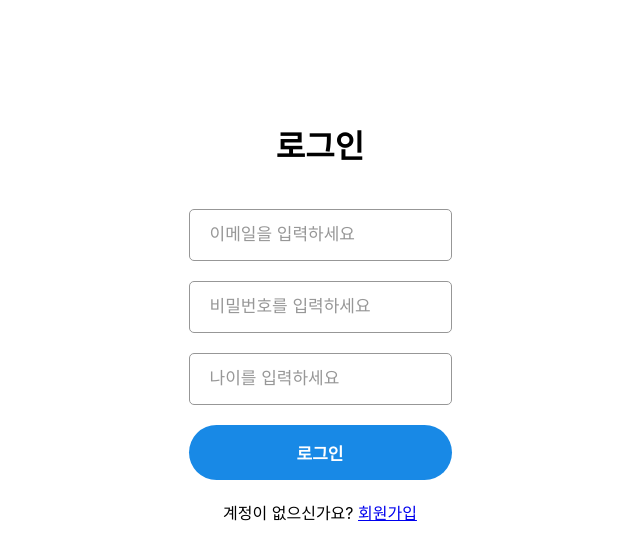
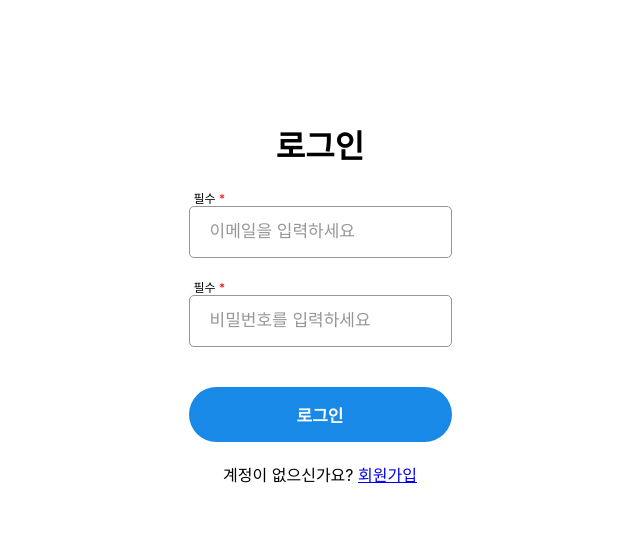
Before and after one commit to moonhopark/react-beginner-class-example, a React (Create React App) app: page / in a window 1280 px wide. Shown: the top 560 px of the page, without its empty margins (320-960 px from the left). Built offline with nearby package versions, Linux system fonts and the light colour scheme; the HTML template or start-up script is replaced by a standard one.

Commit message:
feat: 회원가입 폼 수정

```diff
--- a/src/components/SignInForm.jsx
+++ b/src/components/SignInForm.jsx
@@ -7,7 +7,6 @@ import './style.css';
 const SigninForm = () => {
   const [email, setEmail] = useState('');
   const [password, setPassword] = useState('');
-  const [age, setAge] = useState('');
 
   const handleChangeEmail = (e) => {
     setEmail(e.target.value);
@@ -16,13 +15,9 @@ const SigninForm = () => {
     setPassword(e.target.value);
   };
 
-  const handleChangeAge = (e) => {
-    setAge(e.target.value);
-  };
-
   const handleSubmit = (e) => {
     e.preventDefault();
-    console.log('제출', { email, password, age });
+    console.log('제출', { email, password });
   };
 
   return (
@@ -31,7 +26,6 @@ const SigninForm = () => {
       <form className="form" onSubmit={handleSubmit}>
         <Input value={email} onChange={handleChangeEmail} required type="email" placeholder="이메일을 입력하세요" />
         <Input value={password} onChange={handleChangePassword} required type="password" placeholder="비밀번호를 입력하세요" />
-        <Input value={age} onChange={handleChangeAge} type="number" placeholder="나이를 입력하세요" />
         <button className="form-button" type="submit">
           로그인
         </button>
--- a/src/components/SignUpForm.jsx
+++ b/src/components/SignUpForm.jsx
@@ -7,6 +7,7 @@ const SignupForm = () => {
   const [email, setEmail] = useState('');
   const [password, setPassword] = useState('');
   const [passwordCheck, setPasswordCheck] = useState('');
+  const [name, setName] = useState('');
   const [age, setAge] = useState('');
 
   const handleChangeEmail = (e) => {
@@ -18,6 +19,10 @@ const SignupForm = () => {
 
   const handleChangePasswordCheck = (e) => {
     setPasswordCheck(e.target.value);
+  };
+
+  const handleChangeName = (e) => {
+    setName(e.target.value);
   };
 
   const handleChangeAge = (e) => {
@@ -33,16 +38,32 @@ const SignupForm = () => {
     <div className="form-wrapper">
       <h1>회원가입</h1>
       <form className="form" onSubmit={handleSubmit}>
-        <Input value={email} onChange={handleChangeEmail} required type="email" placeholder="이메일을 입력하세요" />
-        <Input value={password} onChange={handleChangePassword} required type="password" placeholder="비밀번호를 입력하세요" />
         <Input
+          title="이메일"
+          value={email}
+          onChange={handleChangeEmail}
+          required
+          type="email"
+          placeholder="이메일을 입력하세요"
+        />
+        <Input
+          title="비밀번호"
+          value={password}
+          onChange={handleChangePassword}
+          required
+          type="password"
+          placeholder="비밀번호를 입력하세요"
+        />
+        <Input
+          title="비밀번호 재확인"
           value={passwordCheck}
           onChange={handleChangePasswordCheck}
           required
           type="password"
-          placeholder="비밀번호를 입력하세요"
+          placeholder="비밀번호를 다시 입력하세요"
         />
-        <Input value={age} onChange={handleChangeAge} type="number" placeholder="나이를 입력하세요" />
+        <Input title="이름" value={name} onChange={handleChangeName} type="text" placeholder="이름을 입력하세요" />
+        <Input title="나이" value={age} onChange={handleChangeAge} type="number" placeholder="나이를 입력하세요" />
         <button className="form-button" type="submit">
           가입하기
         </button>
--- a/src/components/common/Input.jsx
+++ b/src/components/common/Input.jsx
@@ -1,9 +1,20 @@
 import React from 'react';
 
-const Input = ({ name, value, onChange, required, type, placeholder, autoComplete }) => {
+import styles from './style.module.css';
+
+const Input = ({ title, name, value, onChange, required, type, placeholder, autoComplete }) => {
   return (
+    <div className={styles.Wrapper}>
+      <div>
+        {title}
+        {required && (
+          <div style={{ marginLeft: '5px', fontSize: '12px' }}>
+            필수 <span style={{ color: 'red' }}>*</span>
+          </div>
+        )}
+      </div>
       <input
-      className="form-input"
+        className={styles.Input}
         required={required}
         type={type}
         placeholder={placeholder}
@@ -12,6 +23,7 @@ const Input = ({ name, value, onChange, required, type, placeholder, autoComplet
         value={value}
         onChange={onChange}
       />
+    </div>
   );
 };
 
--- a/src/components/common/style.css
+++ b/src/components/common/style.module.css
@@ -1,22 +1,24 @@
-.form {
-  display: flex;
-  flex-direction: column;
+.Wrapper {
+  margin-bottom: 20px;
 }
 
-.form-input {
-  margin-top: 20px;
+.Wrapper > div {
+  display: flex;
+}
+
+.Input {
   padding: 15px 20px;
   border-radius: 5px;
   border: 1px solid rgb(151, 151, 151);
   font-size: 17px;
 }
 
-.form-input::placeholder {
+.Input::placeholder {
   color: rgb(151, 151, 151);
 }
 
-.form-input::-webkit-outer-spin-button,
-.form-input::-webkit-inner-spin-button {
+.Input::-webkit-outer-spin-button,
+.Input::-webkit-inner-spin-button {
   -webkit-appearance: none;
   margin: 0;
 }
--- a/src/components/style.css
+++ b/src/components/style.css
@@ -8,24 +8,6 @@
 .form {
   display: flex;
   flex-direction: column;
-}
-
-.form-input {
-  margin-top: 20px;
-  padding: 15px 20px;
-  border-radius: 5px;
-  border: 1px solid rgb(151, 151, 151);
-  font-size: 17px;
-}
-
-.form-input::placeholder {
-  color: rgb(151, 151, 151);
-}
-
-.form-input::-webkit-outer-spin-button,
-.form-input::-webkit-inner-spin-button {
-  -webkit-appearance: none;
-  margin: 0;
 }
 
 .form-button {
```
Lines whose indentation alone changed are shown as unchanged.
